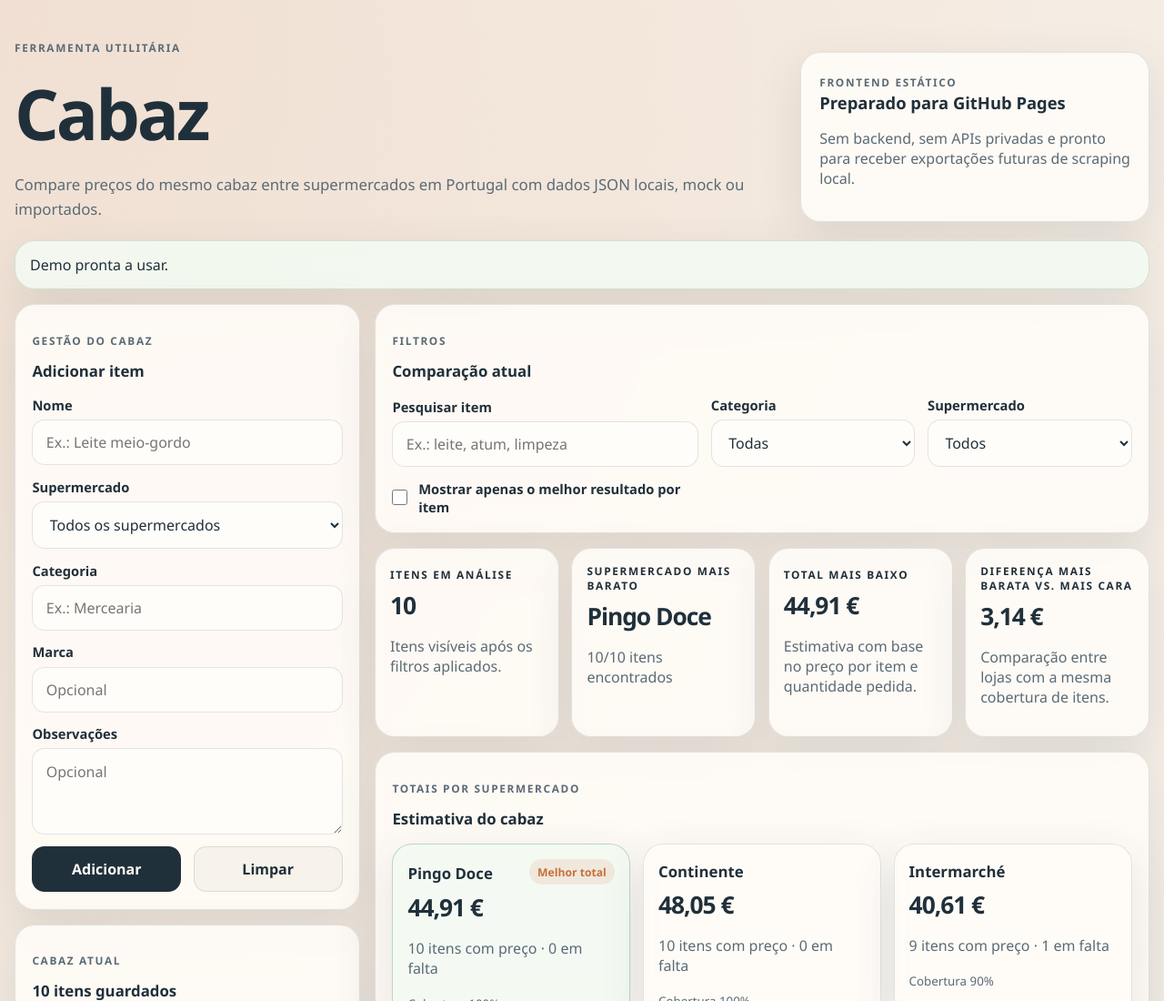
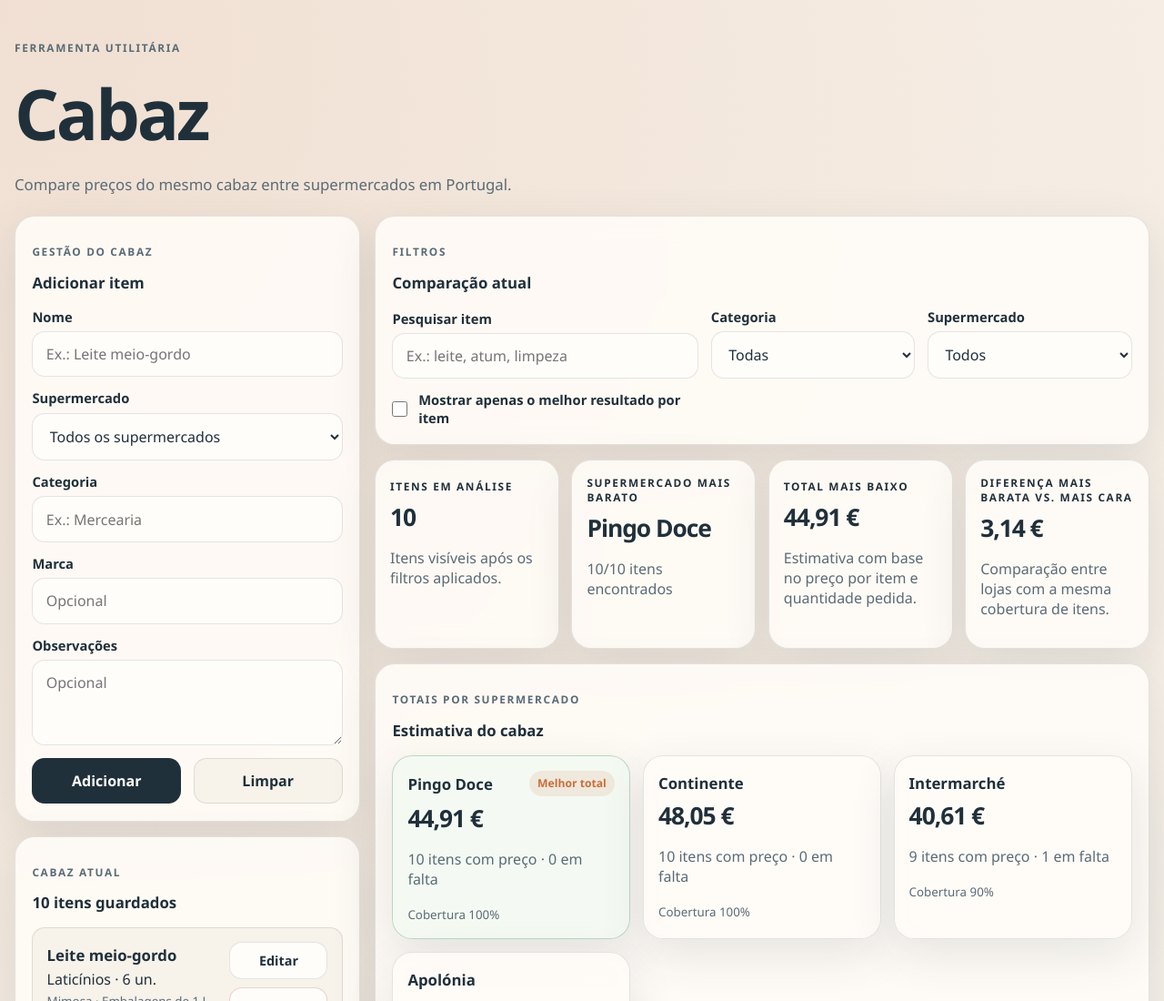
Before and after one commit to majoroka/cabaz, a website built with Vite: page index.html in a window 1280 px wide. Shown: the top 1100 px of the page at 91% size. Built offline with nearby package versions, Linux system fonts and the light colour scheme.

Commit message:
Simplifica cabeçalho e remove aviso inicial da demo

```diff
--- a/src/modules/app.js
+++ b/src/modules/app.js
@@ -104,7 +104,7 @@
     stores,
     filters: { ...DEFAULT_FILTERS },
     editingItemId: null,
-    notice: storedBasket ? "Cabaz recuperado do armazenamento local." : "Demo pronta a usar.",
+    notice: storedBasket ? "Cabaz recuperado do armazenamento local." : "",
     error: "",
     sources: {
       results: storedResults ? "Ficheiro importado" : "Exemplo local",
--- a/src/modules/render.js
+++ b/src/modules/render.js
@@ -445,14 +445,8 @@
           <p class="eyebrow">Ferramenta utilitária</p>
           <h1>Cabaz</h1>
           <p class="hero-copy">
-            Compare preços do mesmo cabaz entre supermercados em Portugal com dados JSON locais,
-            mock ou importados.
+            Compare preços do mesmo cabaz entre supermercados em Portugal.
           </p>
-        </div>
-        <div class="hero-card">
-          <span class="hero-kicker">Frontend estático</span>
-          <strong>Preparado para GitHub Pages</strong>
-          <p>Sem backend, sem APIs privadas e pronto para receber exportações futuras de scraping local.</p>
         </div>
       </header>
       ${renderFlash(state)}
--- a/src/styles/main.css
+++ b/src/styles/main.css
@@ -54,10 +54,6 @@
 }
 
 .hero {
-  display: grid;
-  grid-template-columns: 2.2fr 1fr;
-  gap: 1.25rem;
-  align-items: end;
   margin-bottom: 1.25rem;
 }
 
```
